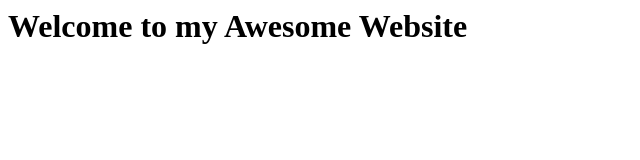
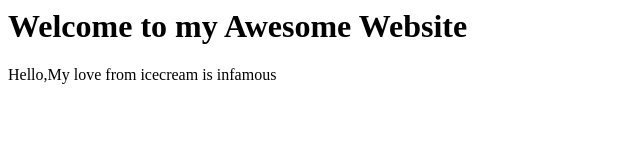
Before and after one commit to Neha-web-code/First-project, a plain HTML site: page index2.html in a window 1280 px wide. Shown: the whole page, without its empty margins (0-640 px from the left). Drawn offline with Linux system fonts and the light colour scheme.

Commit message:
Added a p tag to index2.html

```diff
--- a/index2.html
+++ b/index2.html
@@ -1,4 +1,5 @@
 <html>
   <title> This is my Awesome website</title>
   <h1>Welcome to my Awesome Website</h1>
+  <p>Hello,My love from icecream is infamous</p>
 </html>
```
